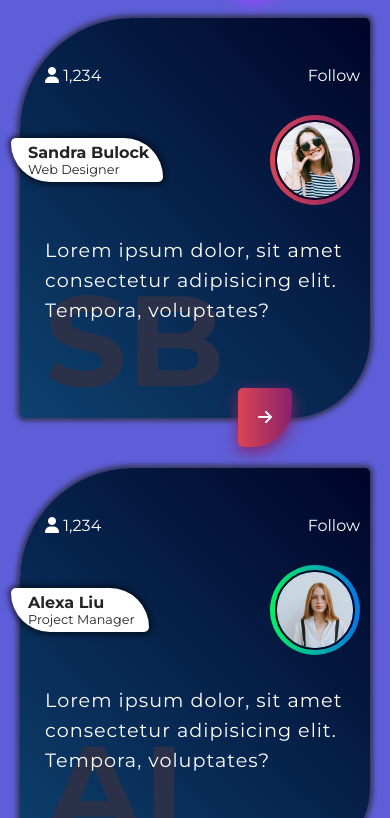
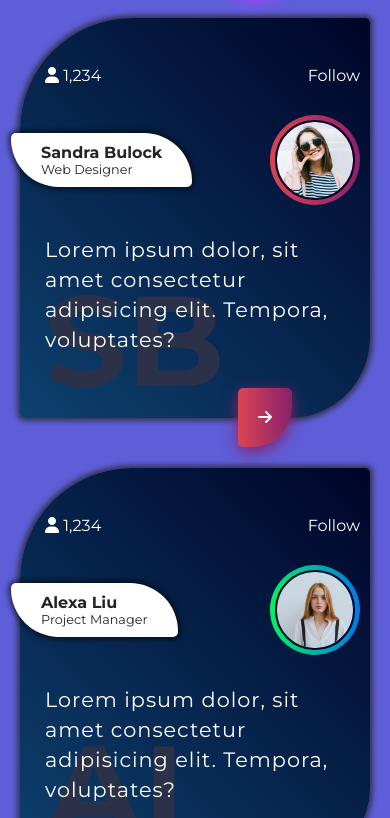
Before and after one commit to Reymond89/cardModernas, a plain HTML site: page index.html in a window 390 px wide. Shown: the part 472-1290 px from the top of the page. Drawn offline with Linux system fonts and the light colour scheme.

Commit message:
segundo commit

```diff
--- a/style.css
+++ b/style.css
@@ -160,25 +160,28 @@ body{
     }
     .card__title {
         margin-left: -34px;
-        border-radius: 5px 2.5em 5px 2.5em;
-        padding: 5px 14px 5px 17px;
+
     }
+
     .card__name {
         font-size: 1rem;
     }
     .card__name-description{
         font-size: 0.8rem;
     }
-    .card__paragraph{
-        font-size: 1.2rem;
-    }
+
     .card__button{
         bottom: -29px;
     }
 }
 
-@media screen and (max-width: 300px ) {
+@media screen and (max-width: 320px ) {
     .card__paragraph{
         font-size: 1rem;
     }
+    .card__title {
+
+        border-radius: 5px 2.5em 5px 2.5em;
+        padding: 5px 14px 5px 17px;
+    }
 }
```
